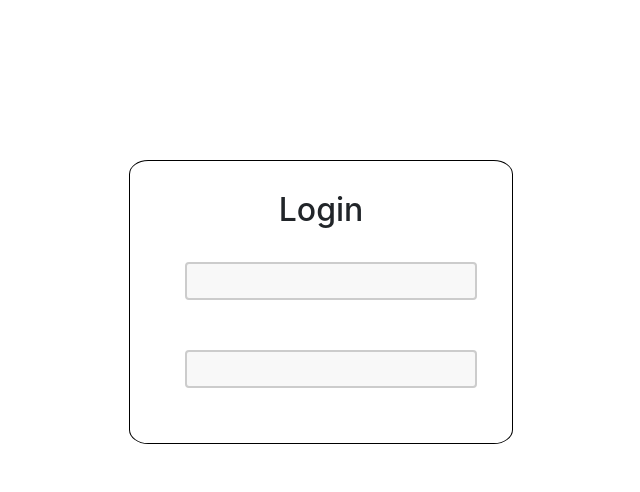
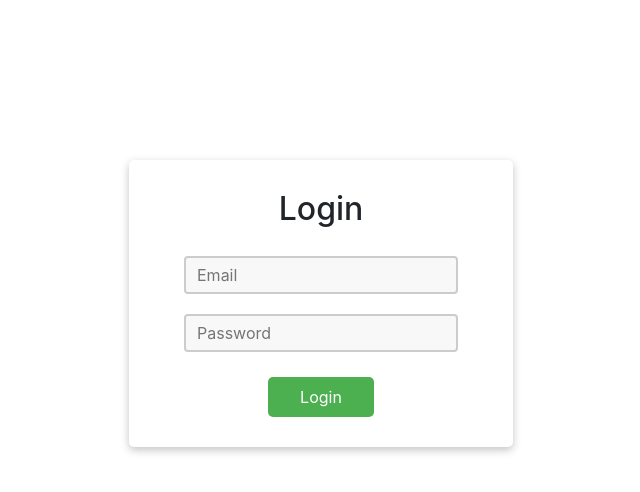
Before and after one commit to KaptenAlex/gruppuppgift_frontend, a React (Create React App) app: page / in a window 1280 px wide. Shown: the top 492 px of the page, without its empty margins (319-959 px from the left). Built offline with nearby package versions, Linux system fonts and the light colour scheme.

Commit message:
Button and some styling for login

```diff
--- /dev/null
+++ b/src/components/Button.jsx
@@ -0,0 +1,21 @@
+import React from 'react'
+import styled from 'styled-components'
+
+const StyledButton = styled.button`
+    background-color: #4CAF50;
+    border: none;
+    color: white;
+    padding: 8px 32px;
+    text-align: center;
+    text-decoration: none;
+    display: inline-block;
+    font-size: 16px;
+    border-radius: 5px;
+    margin-top 25px;
+`
+
+export default function Button() {
+    return (
+        <StyledButton>Login</StyledButton>
+    )
+}
--- a/src/components/Input.jsx
+++ b/src/components/Input.jsx
@@ -2,8 +2,8 @@ import React from 'react'
 import styled from 'styled-components'
 
 const StyledInput = styled.input`
-  margin: 25px;
-  padding: 5px 20px;
+  margin-top: 20px;
+  padding: 5px 11px;
   box-sizing: border-box;
   border: 2px solid #ccc;
   border-radius: 4px;
@@ -14,7 +14,8 @@ const StyledInput = styled.input`
 export default function Input() {
     return (
         <div>
-           <StyledInput></StyledInput>
+           <StyledInput type="text" placeholder="Email"></StyledInput>
+           <StyledInput type="password" placeholder="Password"></StyledInput>
         </div>
     )
 }
--- a/src/pages/Login.jsx
+++ b/src/pages/Login.jsx
@@ -1,16 +1,17 @@
 import React from 'react'
 import Input from './../components/Input'
 import Title from './../components/Title'
+import Button from './../components/Button'
 import styled from 'styled-components'
 
 const StyledWindow = styled.div`
-    border: 1px solid black;
     width 30%;
     padding: 30px;
     margin-left: auto;
     margin-right: auto;
     margin-top: 20vh;
-    border-radius: 5%;
+    border-radius: 5px;
+    box-shadow: rgba(0, 0, 0, 0.24) 0px 3px 8px;
 `
 
 export default function Login() {
@@ -18,7 +19,7 @@ export default function Login() {
         <StyledWindow >
             <Title/>
             <Input/>
-            <Input/>
+            <Button/>
         </StyledWindow>
     )
 }
```
